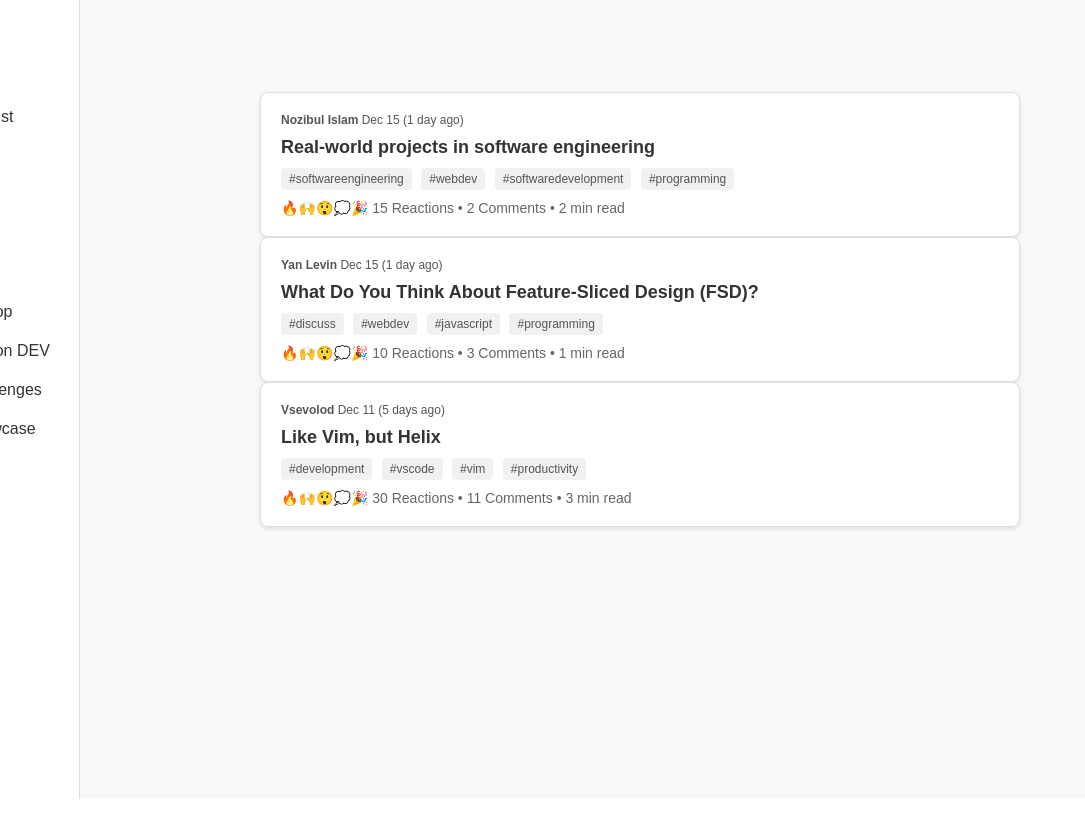
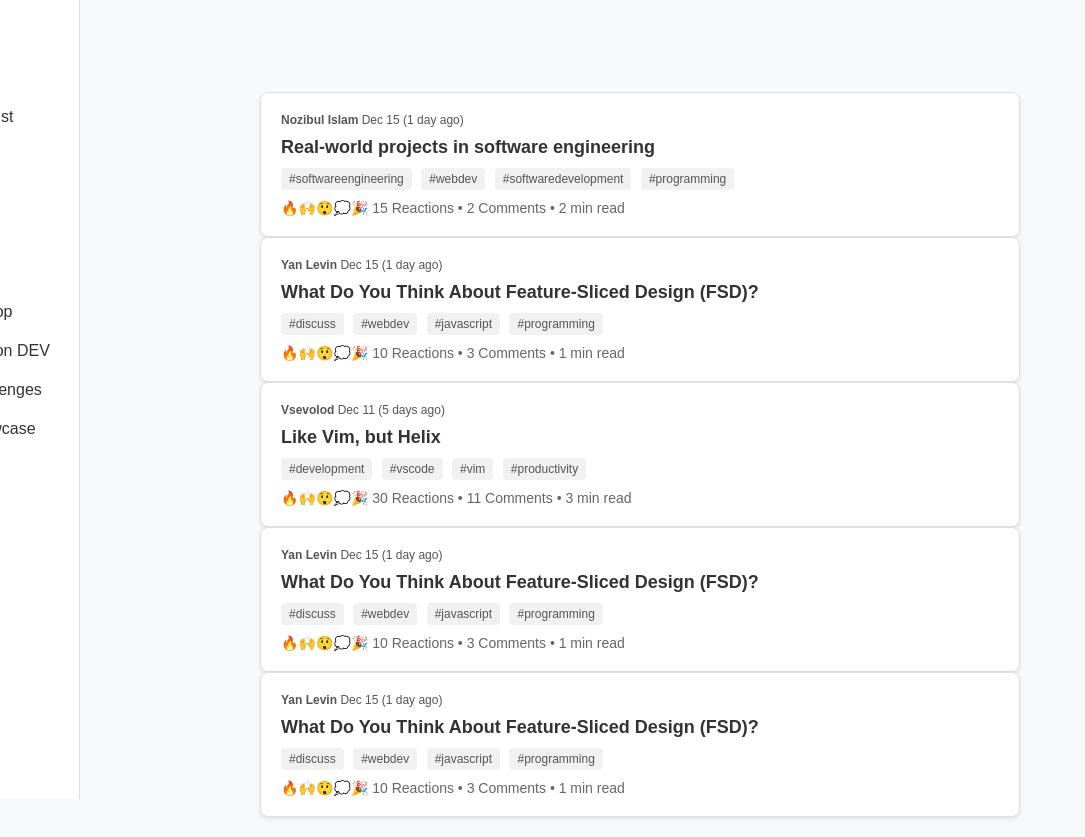
Before and after one commit to zakariyabentaleb/TECH2TECH, a PHP site: page /pages/blog.php in a window 1280 px wide. Shown: the part 76-913 px from the top of the page, without its empty margins (0-1085 px from the left). Before the commit the page ends 875 px from the top, so only its background shows below. Run offline with PHP 8.4, Linux system fonts and the light colour scheme.

Commit message:
fix my blog pages

```diff
--- a/pages/blog.php
+++ b/pages/blog.php
@@ -85,6 +85,38 @@
                 🔥🙌😲💭🎉 30 Reactions • 11 Comments • <span>3 min read</span>
             </div>
         </div>
+        <div class="card">
+            <div class="user-info">
+                <span class="user-name">Yan Levin</span>
+                <span class="post-date">Dec 15 (1 day ago)</span>
+            </div>
+            <h2 class="post-title">What Do You Think About Feature-Sliced Design (FSD)?</h2>
+            <div class="tags">
+                <span>#discuss</span>
+                <span>#webdev</span>
+                <span>#javascript</span>
+                <span>#programming</span>
+            </div>
+            <div class="reactions">
+                🔥🙌😲💭🎉 10 Reactions • 3 Comments • <span>1 min read</span>
+            </div>
+        </div>
+        <div class="card">
+            <div class="user-info">
+                <span class="user-name">Yan Levin</span>
+                <span class="post-date">Dec 15 (1 day ago)</span>
+            </div>
+            <h2 class="post-title">What Do You Think About Feature-Sliced Design (FSD)?</h2>
+            <div class="tags">
+                <span>#discuss</span>
+                <span>#webdev</span>
+                <span>#javascript</span>
+                <span>#programming</span>
+            </div>
+            <div class="reactions">
+                🔥🙌😲💭🎉 10 Reactions • 3 Comments • <span>1 min read</span>
+            </div>
+        </div>
         </div>
     </main>
 </body>
```
